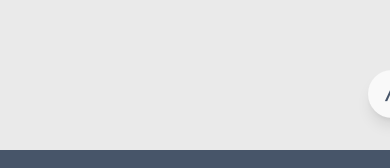
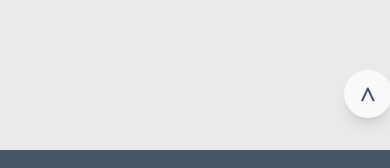
Before and after one commit to denisrold/Portfolio, a React (Vite) app in the folder portfolio/: page / in a window 390 px wide. Shown: the part 3883-4051 px from the top of the page. Built offline with nearby package versions, Linux system fonts and the light colour scheme.

Commit message:
Realizado Button

```diff
--- a/portfolio/src/components/GoHomeButton.jsx
+++ b/portfolio/src/components/GoHomeButton.jsx
@@ -7,7 +7,7 @@ const handleClick = (ref) =>{
     ref.current?.scrollIntoView({behavior:'smooth'});
     }
 return (
-    <div className=" flex justify-end bg-transparent mb-8 mt-36 ">
+    <div className=" flex justify-end bg-transparent mb-8 mt-36 mr-6 md:mr-0">
     <button onClick={()=>{handleClick(ref)}} className="mi-dark-mode-buttonHome pt-2 p-3  bg-opacity-50 border-2 text-slate-600 shadow-lg hover:border-blue-600 hover:text-blue-600 md:hover:scale-110 spin-border w-12 h-12 rounded-full  transition-all duration-150">
         <span className=".mi-dark-mode-buttonHome text-3xl font-semibold font-serif">^</span>
     </button>
```
